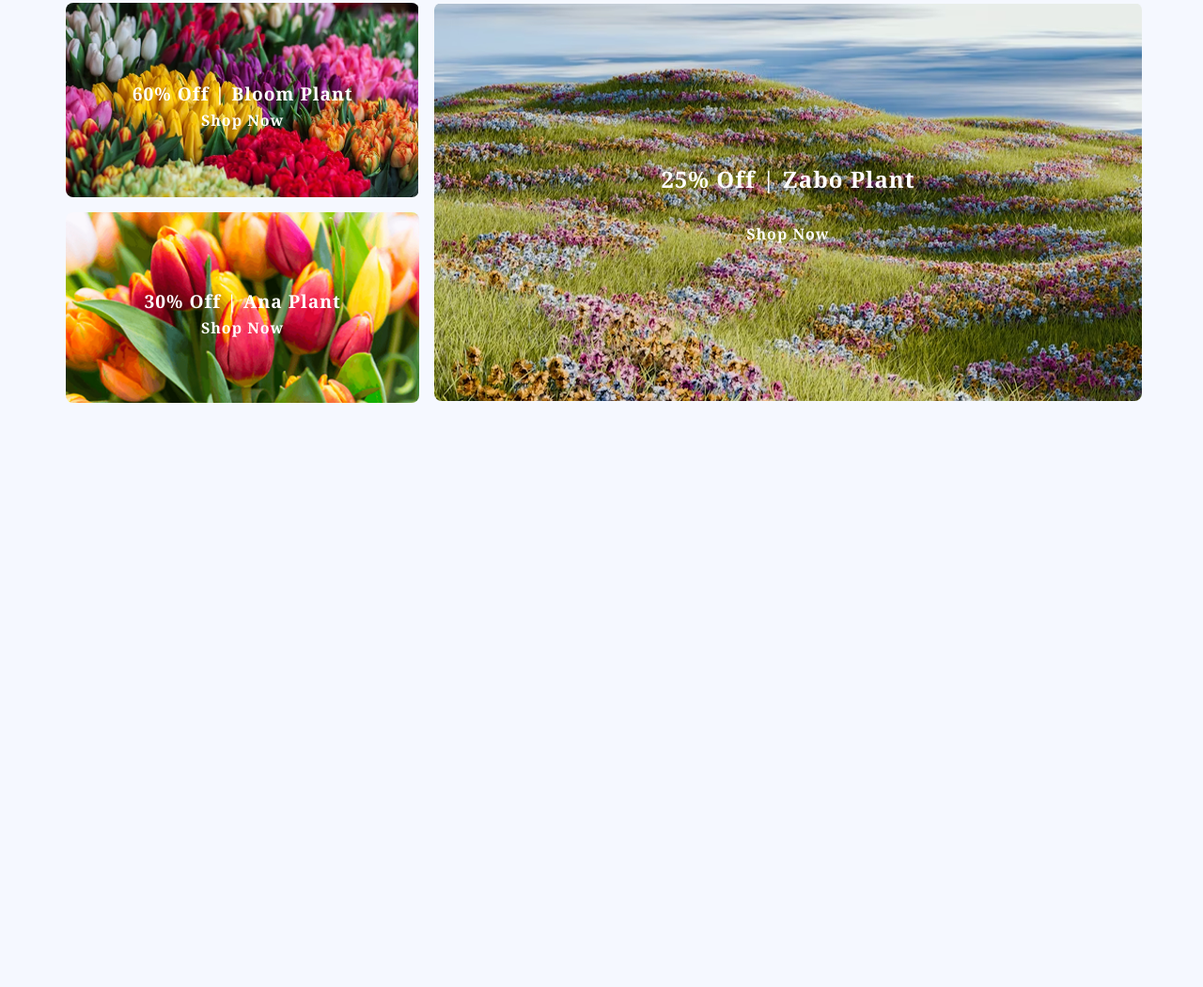
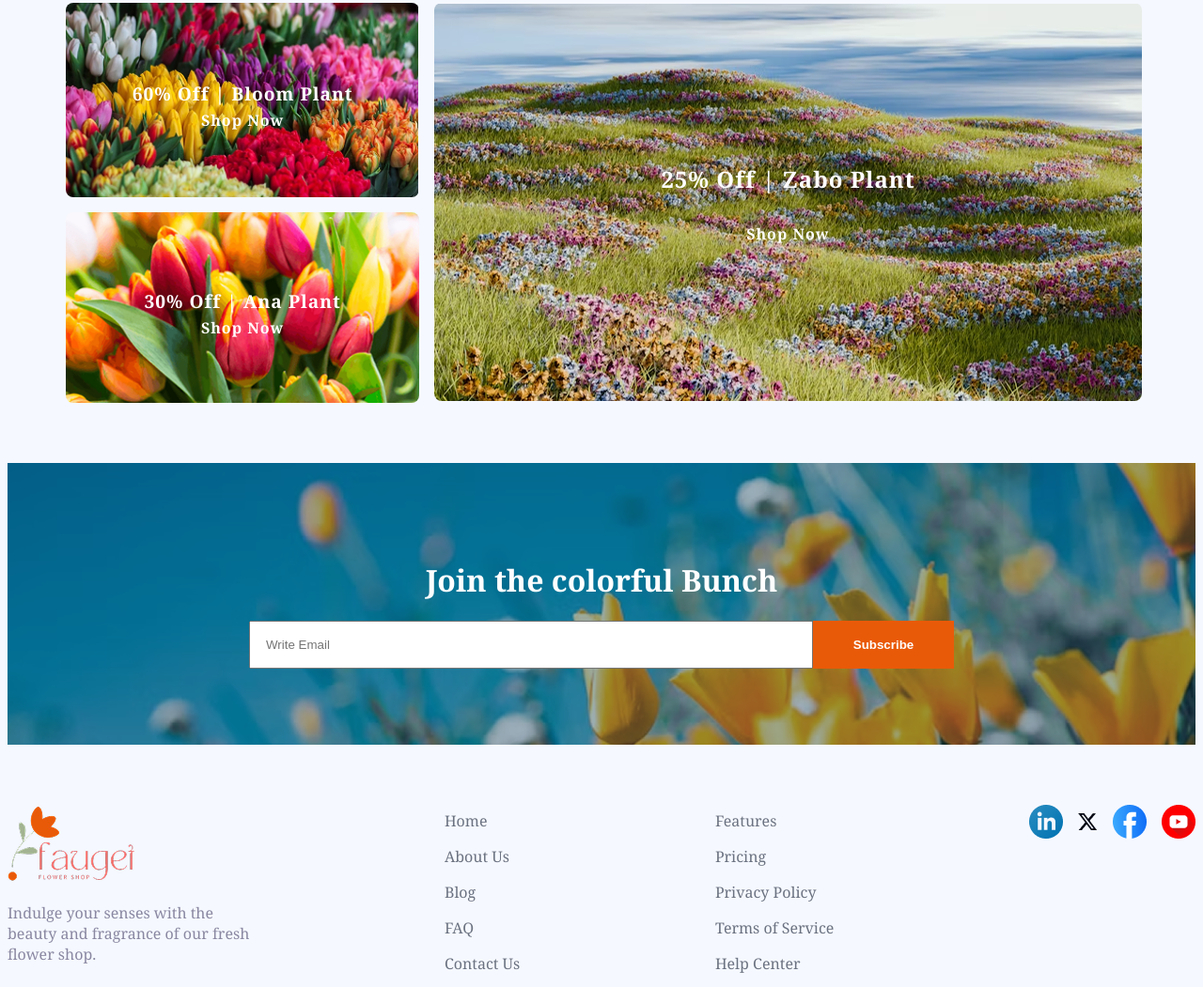
Before and after one commit to Tanvir-programmer/Flower-Market, a plain HTML site: page index.html in a window 1280 px wide. Shown: the part 2588-3639 px from the top of the page at 94% size. Before the commit the page ends 3025 px from the top, so only its background shows below. Drawn offline with Linux system fonts and the light colour scheme.

Commit message:
footer section done!

```diff
--- a/index.html
+++ b/index.html
@@ -139,8 +139,44 @@
             </div>
         </div>
     </main>
+    <div class="contact-container">
+        <div class="contact-content">
+            <h1 class="contact-header">
+            Join the colorful Bunch
+        </h1>
+        <form action="">
+            <input type="email" name="" id="" placeholder="Write Email">
+            <button>Subscribe</button>
+        </form>
+        </div>
+    </div>
     <footer>
+        <div class="logo-section">
+            <img src="./assets/logo.png" alt="">
+            <p class="text-color">Indulge your senses with the <br>beauty and fragrance of our fresh <br>flower shop. </p>
 
+        </div>
+        <div class="menu-section">
+            <li class="text-color">Home</li>
+            <li class="text-color">About Us</li>
+            <li class="text-color">Blog</li>
+            <li class="text-color">FAQ</li>
+            <li class="text-color">Contact Us</li>
+
+        </div>
+        <div class="menu-section2">
+            <li class="text-color">Features</li>
+            <li class="text-color">Pricing</li>
+            <li class="text-color">Privacy Policy</li>
+            <li class="text-color">Terms of Service</li>
+            <li class="text-color">Help Center</li>
+        </div>
+        <div class="social-media-section">
+            <img src="./assets/icon-linkedin.png" alt="">
+            <img src="./assets/icon-twitter.png" alt="">
+            <img src="./assets/icon-facebook.png" alt="">
+            <img src="./assets/icon-youtube.png" alt="">
+        </div>
     </footer>
 </body>
 </html>
--- a/styles/style.css
+++ b/styles/style.css
@@ -32,6 +32,7 @@ header, main{
     font-weight: 600;
 
 }
+
 
 /* header section starts here  */
 
@@ -216,6 +217,67 @@ header, main{
     padding: 0;
     background: none;
 }
+/* Contact section starts here  */
+.contact-container{
+    width: 100%;
+    margin-top: 4rem;
+    height: 300px;
+    background-image: url(../assets/news-letter-bg.png);
+}
+.contact-header{
+    color: white;
+}
+form{
+    display: flex;
+}
+.contact-container{
+    display: flex;
+    align-items: center;
+    justify-content: center;
+    margin-bottom: 4rem;
+    flex-wrap: wrap;
+}
+.contact-content{
+    display: flex;
+    align-items: center;
+    flex-direction: column;
+}
+.contact-container input[type="email"] {
+    width: 600px;
+    max-width: 100%;
+    padding: 1rem;
+    box-sizing: border-box;
+}
+.contact-container button{
+    background-color:#e95a08;
+    color: white;
+    font-weight: 700;
+    width: 150px;
+    border: none;
+}
+/* footer section starts here  */
+footer{
+    display: flex;
+    justify-content: space-between;
+    align-items: center;
+}
+.menu-section,.menu-section2{
+    display: flex;
+    flex-direction: column;
+    gap: 1rem;
+}
+.menu-section li,.menu-section2 li{
+    list-style: none;
+    color: #6B7280;
+}
+.social-media-section{
+    display: flex;
+    justify-content: space-between;
+    gap: 1rem;
+    align-items:center;
+    margin-bottom: 150px;
+}
+
 /* Responsive design starts here  */
 @media screen and (max-width: 576px) {
     .menu-bar ul li {
@@ -262,7 +324,7 @@ header, main{
         max-width: 200px; /* or your preferred size */
     }
     .banner-heading-container{
-        text-align: left;
+        text-align: start;
     }
     .badge{
         display: none;
@@ -315,4 +377,36 @@ header, main{
         object-fit: cover;
         border-radius: 0.5rem;
     }
+     .contact-container input[type="email"] {
+        width: 300px;
+    }
+    .contact-container form {
+        align-items: stretch;
+    }
+    .contact-container button {
+        width: 100%;
+    }
+    footer {
+        flex-direction: column;
+        align-items: flex-start; /* Change from left to flex-start */
+        text-align: left;        /* Ensure text is left-aligned */
+    }
+    .menu-section,
+    .menu-section2
+    {
+        margin-bottom: 1rem;
+    }
+    .menu-section,
+    .menu-section2,
+    .social-media-section,
+    .logo-section {
+        align-items: flex-start;
+        text-align: left;
+        width: 100%;
+    }
+    .social-media-section{
+        justify-content: flex-start;
+        align-items: center;
+    }
+
 }
```
